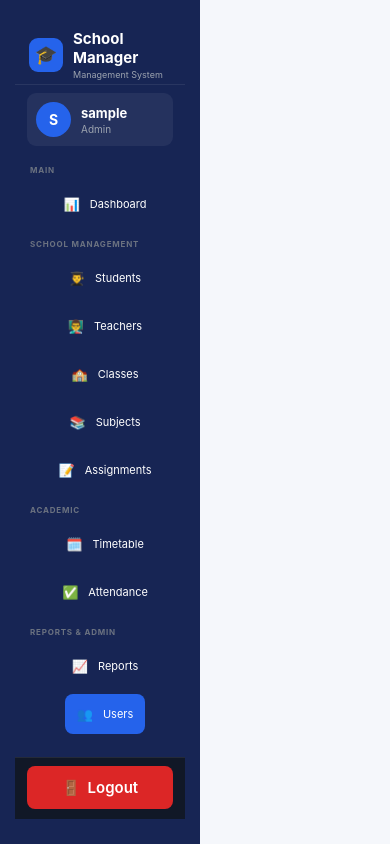
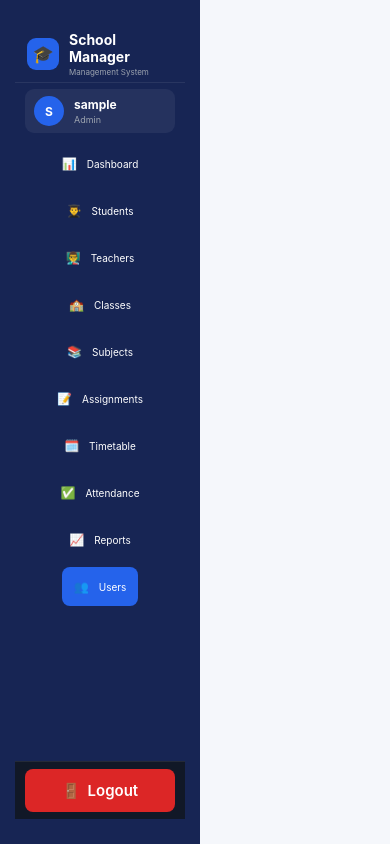
Before and after one commit to nabaasa596-rgb/student-attendance-system, a React app in the folder frontend/: page /users in a window 390 px wide. Shown: the top 844 px of the page. Built offline with nearby package versions, Linux system fonts and the light colour scheme; no server answers; sample sign-in values are in the browser's storage; the HTML template or start-up script is replaced by a standard one.

Commit message:
Optimize sidebar for mobile devices

```diff
--- a/frontend/src/index.css
+++ b/frontend/src/index.css
@@ -352,7 +352,7 @@ button {
 }
 
 /* =====================================================
-   PHONE
+   PHONE LAYOUT
 ===================================================== */
 
 @media (max-width: 600px) {
@@ -363,83 +363,112 @@ button {
     min-height: 100vh;
   }
 
-  /* Sidebar becomes top navigation */
+  /* Compact top navigation */
   .sidebar {
     position: relative;
-
     width: 100%;
     height: auto;
     min-height: 0;
 
-    display: block;
+    display: flex;
+    flex-direction: column;
 
     overflow: visible;
   }
 
+  /* Header */
   .sidebar-header {
-    min-height: 60px;
-    padding: 0 14px;
+    height: 58px;
+    min-height: 58px;
+
+    padding: 0 12px;
+
+    display: flex;
+    align-items: center;
   }
 
   .logo-icon {
-    width: 34px;
-    height: 34px;
-    font-size: 18px;
+    width: 32px;
+    height: 32px;
+    font-size: 17px;
   }
 
   .sidebar-header h2 {
-    font-size: 15px;
+    font-size: 14px;
   }
 
   .sidebar-header span {
+    font-size: 8px;
+  }
+
+  /* User information */
+  .sidebar-user {
+    margin: 6px 10px;
+    padding: 7px 9px;
+  }
+
+  .user-avatar {
+    width: 30px;
+    height: 30px;
+    font-size: 12px;
+  }
+
+  .user-info strong {
+    font-size: 12px;
+  }
+
+  .user-info span {
     font-size: 9px;
   }
 
-  .sidebar-user {
-    margin: 8px 12px;
-    padding: 9px;
-  }
-
-  /* Horizontal navigation */
+  /* Navigation becomes one compact horizontal strip */
   .sidebar-nav {
     display: flex;
-    flex-wrap: wrap;
     align-items: center;
     gap: 5px;
 
-    padding: 4px 10px 10px;
+    padding: 5px 8px 8px;
 
-    overflow: visible;
+    overflow-x: auto;
+    overflow-y: hidden;
+
+    white-space: nowrap;
+
+    scrollbar-width: thin;
+  }
+
+  .sidebar-nav::-webkit-scrollbar {
+    height: 4px;
   }
 
   .nav-section-title {
-    width: 100%;
-
-    margin: 7px 5px 1px;
-
-    font-size: 8px;
+    display: none;
   }
 
   .sidebar-link {
     width: auto;
-
     flex: 0 0 auto;
 
-    padding: 8px 9px;
+    display: inline-flex;
+    align-items: center;
+    justify-content: center;
+
+    padding: 7px 9px;
     margin: 0;
 
-    border-radius: 7px;
+    border-radius: 6px;
 
-    font-size: 11px;
+    font-size: 10px;
   }
 
-  .sidebar-link .nav-icon {
+  .nav-icon {
     width: auto;
-    font-size: 13px;
+    font-size: 12px;
   }
 
+  /* Footer */
   .sidebar-footer {
-    padding: 8px 12px 10px;
+    padding: 7px 10px;
   }
 
   .logged-in-as {
@@ -447,42 +476,44 @@ button {
   }
 
   .logout-btn {
-    padding: 8px;
-    font-size: 11px;
+    width: 100%;
+    padding: 7px;
+
+    font-size: 10px;
   }
 
-  /* Main area uses full phone width */
+  /* Main content */
   .main-content {
     width: 100%;
-    min-height: calc(100vh - 60px);
+    min-height: calc(100vh - 58px);
 
     margin-left: 0;
 
     overflow-x: hidden;
   }
 
-  /* Prevent page content from becoming wider than phone */
   .main-content > * {
     max-width: 100%;
   }
 
-  /* Common spacing */
+  /* Page spacing */
   .page-container,
   .users-page {
     width: 100%;
     max-width: 100%;
+
     margin: 0;
-    padding: 15px;
+    padding: 12px;
   }
 
   /* Headings */
   h1 {
-    font-size: 24px;
+    font-size: 23px;
     line-height: 1.2;
   }
 
   h2 {
-    font-size: 19px;
+    font-size: 18px;
   }
 
   /* Forms */
@@ -493,23 +524,18 @@ button {
     max-width: 100%;
   }
 
-  button {
-    max-width: 100%;
-  }
-
-  /* Tables scroll instead of breaking layout */
-  table {
-    width: 100%;
-  }
-
+  /* Tables */
   .table-container,
   .table-wrapper,
   .users-table-wrapper {
     width: 100%;
     overflow-x: auto;
   }
+
+  table {
+    min-width: 600px;
+  }
 }
-
 /* =====================================================
    SMALL PHONES
 ===================================================== */
```
